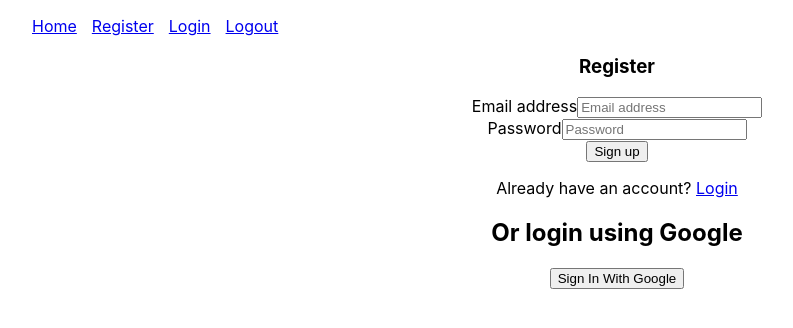
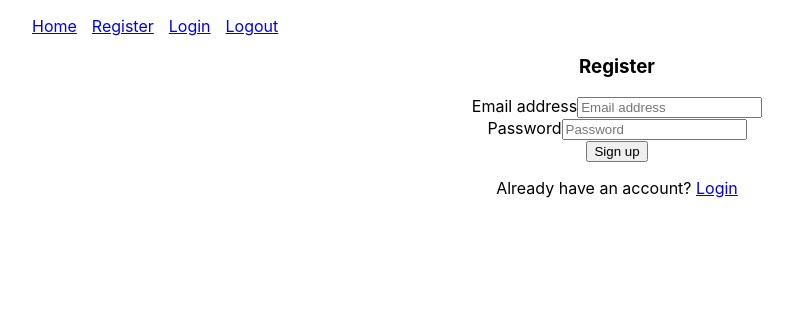
Before and after one commit to ArmedWing/anime-calendar, a React (Create React App) app: page /register in a window 1280 px wide. Shown: the top 328 px of the page, without its empty margins (23-816 px from the left). Built offline with nearby package versions, Linux system fonts and the light colour scheme.

Commit message:
minor adjustment

```diff
--- a/src/components/Login/Login.js
+++ b/src/components/Login/Login.js
@@ -2,11 +2,20 @@ import React, { useState } from "react";
 import { signInWithEmailAndPassword } from "firebase/auth";
 import { auth } from "../../firebase";
 import { NavLink, useNavigate } from "react-router-dom";
+import { signInWithPopup } from "firebase/auth";
+import { GoogleAuthProvider } from "firebase/auth";
 
 const Login = () => {
+  const provider = new GoogleAuthProvider();
   const navigate = useNavigate();
   const [email, setEmail] = useState("");
   const [password, setPassword] = useState("");
+
+  const signInWithGoogle = async () => {
+    const result = await signInWithPopup(auth, provider);
+    navigate("/home");
+    console.log("Successfully loged in");
+  };
 
   const onLogin = (e) => {
     e.preventDefault();
@@ -64,6 +73,8 @@ const Login = () => {
             <p className="text-sm text-white text-center">
               No account yet? <NavLink to="/signup">Register</NavLink>
             </p>
+            <h2>Or login using Google</h2>
+            <button onClick={signInWithGoogle}> Sign In With Google</button>
           </div>
         </section>
       </main>
--- a/src/components/Register/Register.js
+++ b/src/components/Register/Register.js
@@ -2,20 +2,16 @@ import React, { useState } from "react";
 import { NavLink, useNavigate } from "react-router-dom";
 import { createUserWithEmailAndPassword } from "firebase/auth";
 import { auth } from "../../firebase";
-import { signInWithPopup } from "firebase/auth";
-import { GoogleAuthProvider } from "firebase/auth";
+
 
 const Register = () => {
-  const provider = new GoogleAuthProvider();
+
   const navigate = useNavigate();
 
   const [email, setEmail] = useState("");
   const [password, setPassword] = useState("");
 
-  const signInWithGoogle = async () => {
-    const result = await signInWithPopup(auth, provider);
-    navigate("/home");
-  };
+
 
   const onSubmit = async (e) => {
     e.preventDefault();
@@ -75,8 +71,7 @@ const Register = () => {
             <p>
               Already have an account? <NavLink to="/login">Login</NavLink>
             </p>
-            <h2>Or login using Google</h2>
-            <button onClick={signInWithGoogle}> Sign In With Google</button>
+
           </div>
         </div>
       </section>
```
